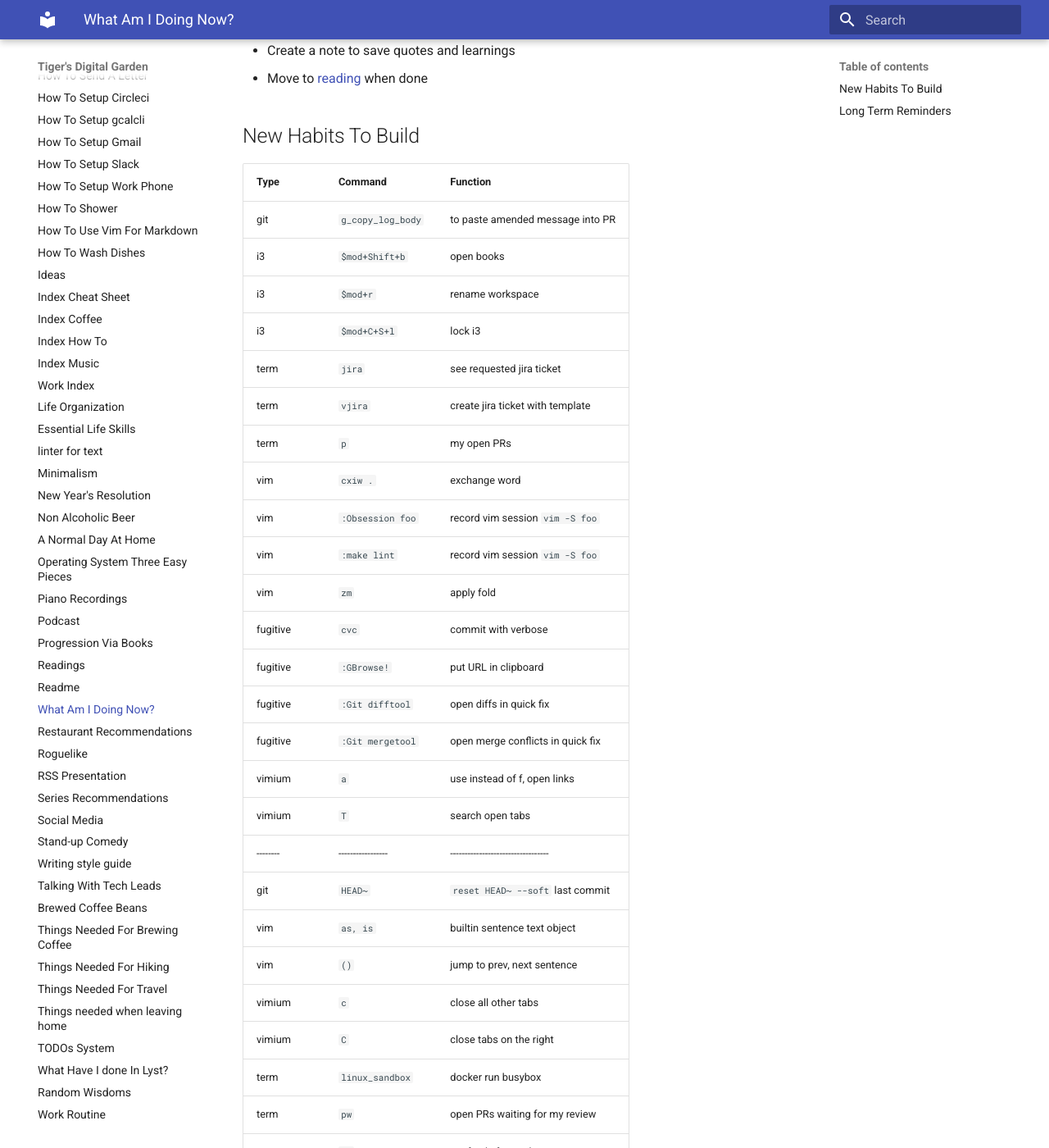
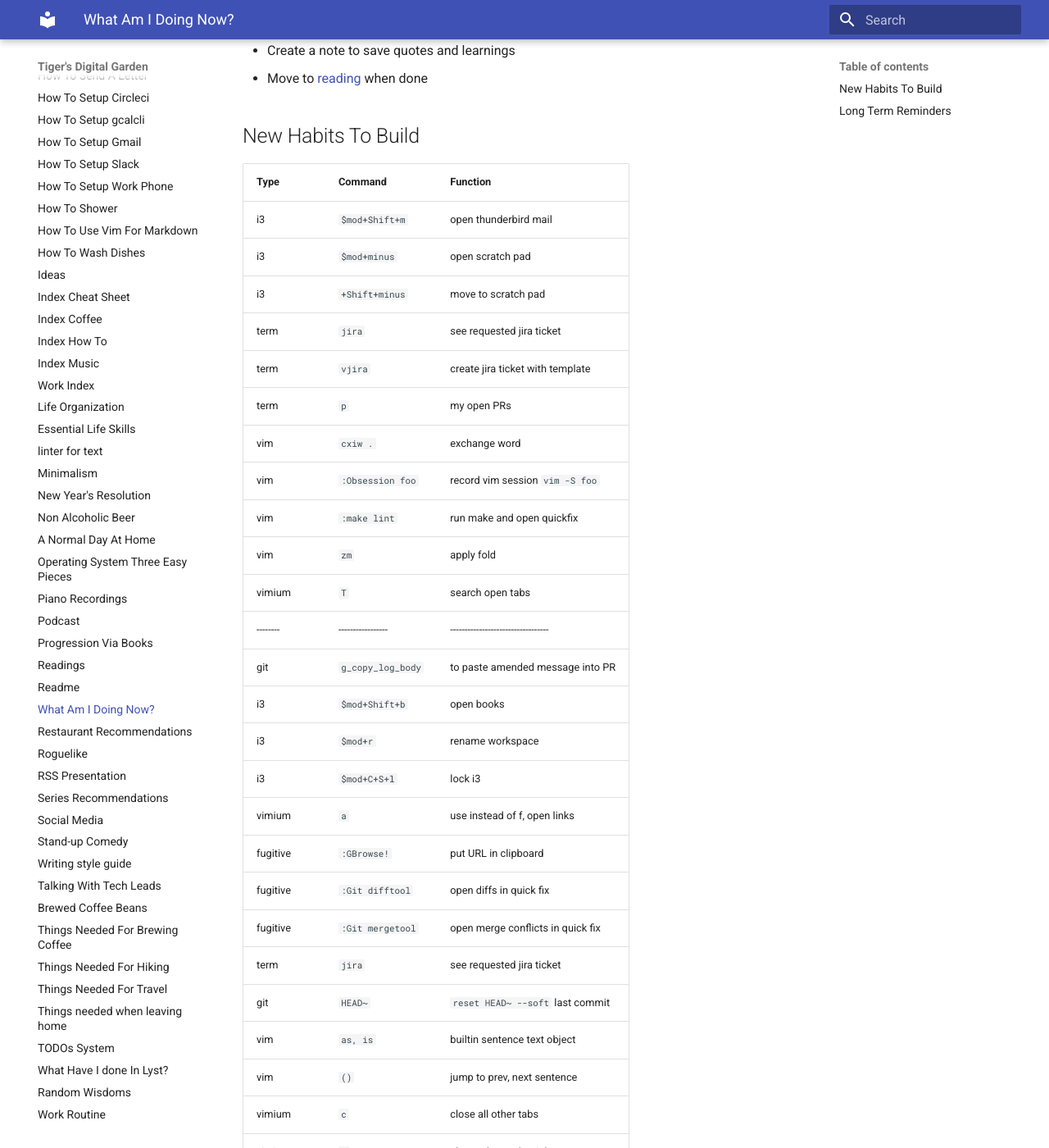
Before and after one commit to ynotstartups/notes, an MkDocs documentation site: the page built from notes/reminders.md, in a window 1280 px wide and 1400 px high, scrolled down 428 px. Shown: the whole window at 82% size. Built offline with MkDocs 1.6.1 and Material for MkDocs 9.7.7, drawn with Linux system fonts in a browser that asks for light colours; some of the changed text lies outside the part shown.

Commit message:
Update reminders

```diff
--- a/notes/reminders.md
+++ b/notes/reminders.md
@@ -17,24 +17,27 @@
 
 | Type     | Command           | Function                           |
 | -------- | ----------------- | ---------------------------------- |
-| git      | `g_copy_log_body` | to paste amended message into PR   |
-| i3       | `$mod+Shift+b`    | open books                         |
-| i3       | `$mod+r`          | rename workspace                   |
-| i3       | `$mod+C+S+l`      | lock i3                            |
+| i3       | `$mod+Shift+m`    | open thunderbird mail              |
+| i3       | `$mod+minus`      | open scratch pad                   |
+| i3       | `+Shift+minus`    | move to scratch pad                |
 | term     | `jira`            | see requested jira ticket          |
 | term     | `vjira`           | create jira ticket with template   |
 | term     | `p`               | my open PRs                        |
 | vim      | `cxiw .`          | exchange word                      |
 | vim      | `:Obsession foo`  | record vim session `vim -S foo`    |
-| vim      | `:make lint`      | record vim session `vim -S foo`    |
+| vim      | `:make lint`      | run make and open quickfix         |
 | vim      | `zm`              | apply fold                         |
-| fugitive | `cvc`             | commit with verbose                |
+| vimium   | `T`               | search open tabs                   |
+| -------- | ----------------- | ---------------------------------- |
+| git      | `g_copy_log_body` | to paste amended message into PR   |
+| i3       | `$mod+Shift+b`    | open books                         |
+| i3       | `$mod+r`          | rename workspace                   |
+| i3       | `$mod+C+S+l`      | lock i3                            |
+| vimium   | `a`               | use instead of f, open links       |
 | fugitive | `:GBrowse!`       | put URL in clipboard               |
 | fugitive | `:Git difftool`   | open diffs in quick fix            |
 | fugitive | `:Git mergetool`  | open merge conflicts in quick fix  |
-| vimium   | `a`               | use instead of f, open links       |
-| vimium   | `T`               | search open tabs                   |
-| -------- | ----------------- | ---------------------------------- |
+| term     | `jira`            | see requested jira ticket          |
 | git      | `HEAD~`           | `reset HEAD~ --soft` last commit   |
 | vim      | `as, is`          | builtin sentence text object       |
 | vim      | `()`              | jump to prev, next sentence        |
```
Also changed, not shown: other parts of notes/reminders.md (+3 -3 lines).
